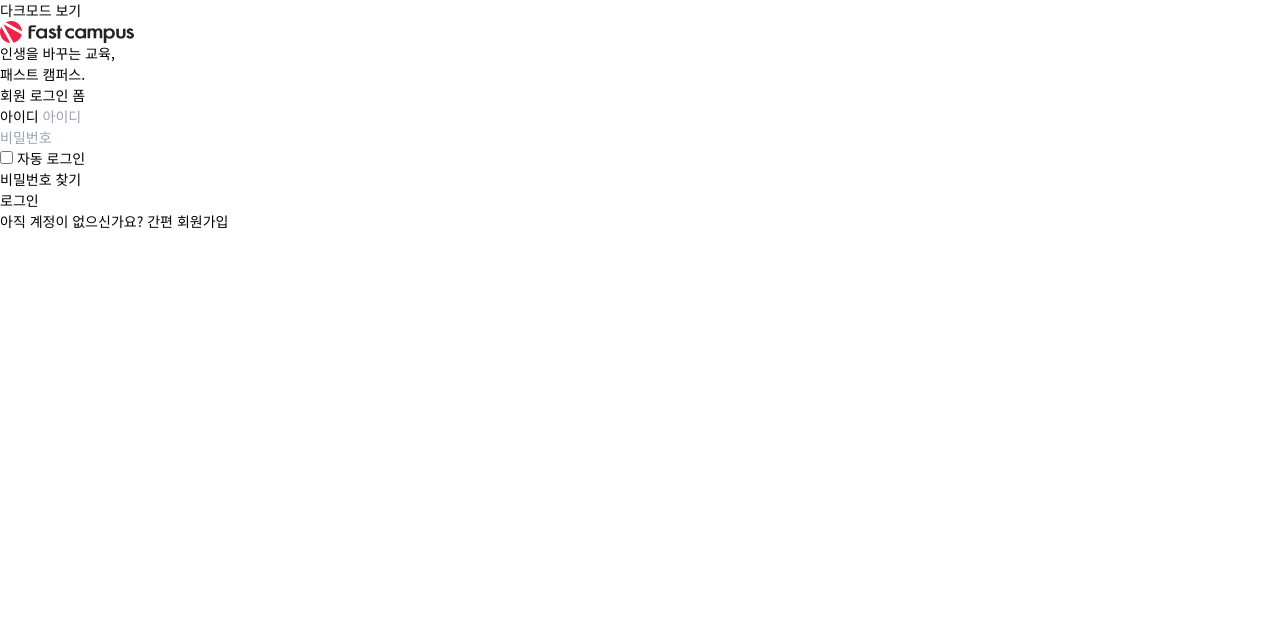
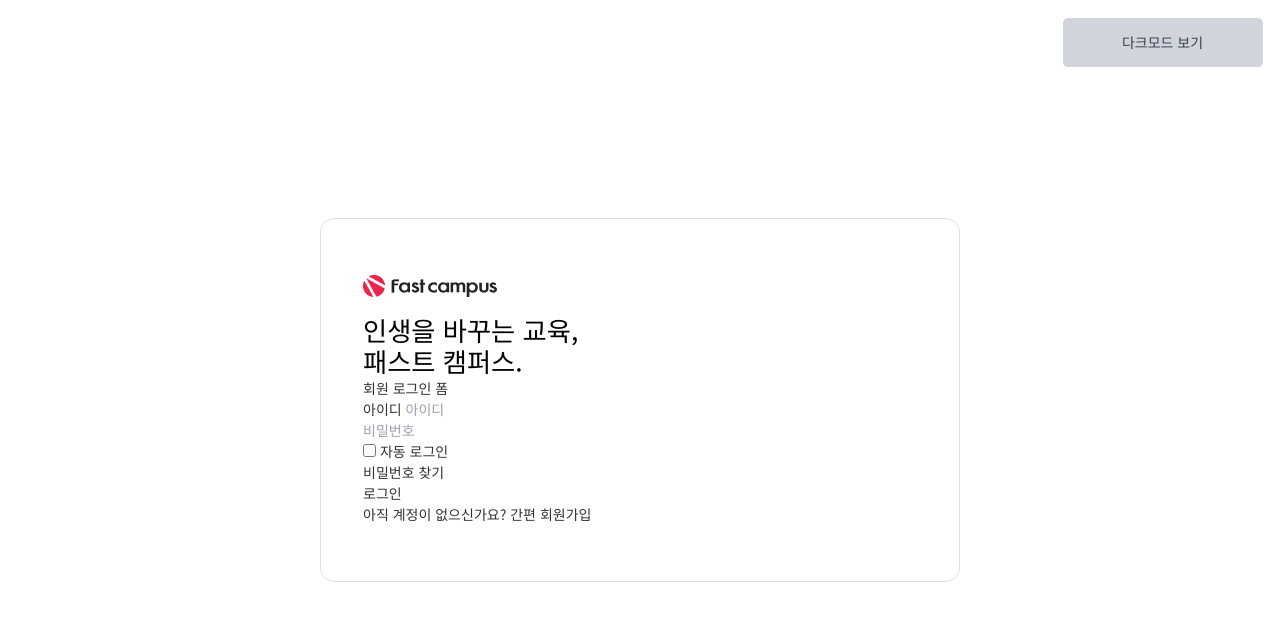
Before and after one commit to nalsae/HTML-CSS_Study, a website: page Tailwind/src/index.html in a window 1280 px wide. Drawn offline with Linux system fonts and the light colour scheme.

Commit message:
로그인 페이지 헤더 UI 완성

```diff
--- a/Tailwind/src/index.html
+++ b/Tailwind/src/index.html
@@ -20,17 +20,16 @@
     <!-- 1. 자바스크립트로 제어하기 위한 버튼 클래스 지정 (toggle-theme-button) -->
     <!-- 2. body 영역을 기준으로 오른쪽 상단에 배치 / 3. 글자 및 배경색상 / 4. 라운딩 처리 / 5. 버튼 크기 고정(커스텀) -->
     <button type="button"
-            class="">
+            class="toggle-theme-button absolute p-4 top-5 right-5 text-gray-700 bg-gray-300 rounded-md w-[200px]">
       다크모드 보기
     </button>
     <!-- 전체 콘텐츠 컨테이너 -->
     <!-- 1. 플렉스로 배치 (모바일 및 데스크탑 스타일) / 2. 높이 / 3. 텍스트 색상 / 4. 다크모드 텍스트 및 배경 색상 /  -->
-    <div class=""
-         style="">
+    <div class="flex items-start justify-center h-screen md:items-center text-gray1 dark:text-white dark:bg-gray-900">
 
       <!-- 데스크 탑에서 보여지게 될 로그인 콘텐츠 박스(테두리) -->
       <!-- 1. 가로 크기(full) / 2. 데스크탑 최대 가로크기(md:min-w-screen-sm) / 3. 데스크탑에만 border / 4. padding-->
-      <div class="">
+      <div class="w-full md:max-w-screen-sm px-5 py-10 md:py-16 md:px-12 md:border md:rounded-2xl md:border-gray5">
         <!-- 패스트 캠퍼스 브랜드 로고 -->
         <h1 class="logo">
           <a href="#">
@@ -49,7 +48,7 @@
 
         <!-- 패스트 캠퍼스 슬로건 -->
         <!-- 1. 제목과 슬로건 사이 여백(margin) / 2. 글자 크기 및 색상 / 3. 다크모드 글자 색상-->
-        <p class="">
+        <p class="mt-5 text-3xl text-black dark:text-white">
           인생을 바꾸는 교육,
           <span class="block">패스트 캠퍼스.</span>
         </p>
```
Also changed, not shown: Tailwind/src/css/output.css, 1 other file.
